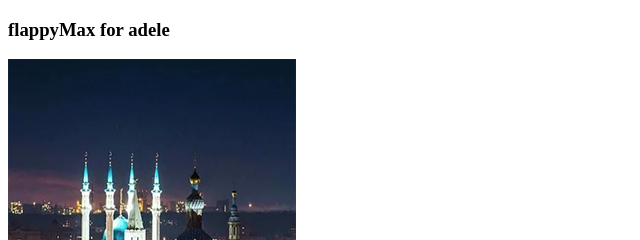
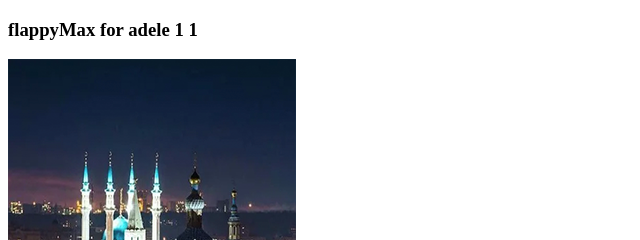
Before and after one commit to xdownedx/xdownedx.github.io, a plain HTML site: page index.html in a window 1280 px wide. Shown: the top 240 px of the page, 0-640 px from the left. Drawn offline with Linux system fonts and the light colour scheme.

Commit message:
Update index.html

```diff
--- a/index.html
+++ b/index.html
@@ -4,7 +4,7 @@
     <title>js flappy max</title>
   </head>
   <body>
-   <h3>flappyMax for adele</h3>
+   <h3>flappyMax for adele 1 1</h3>
 
    <canvas id="canvas" width="1792" height="828 "></canvas>
 
```
